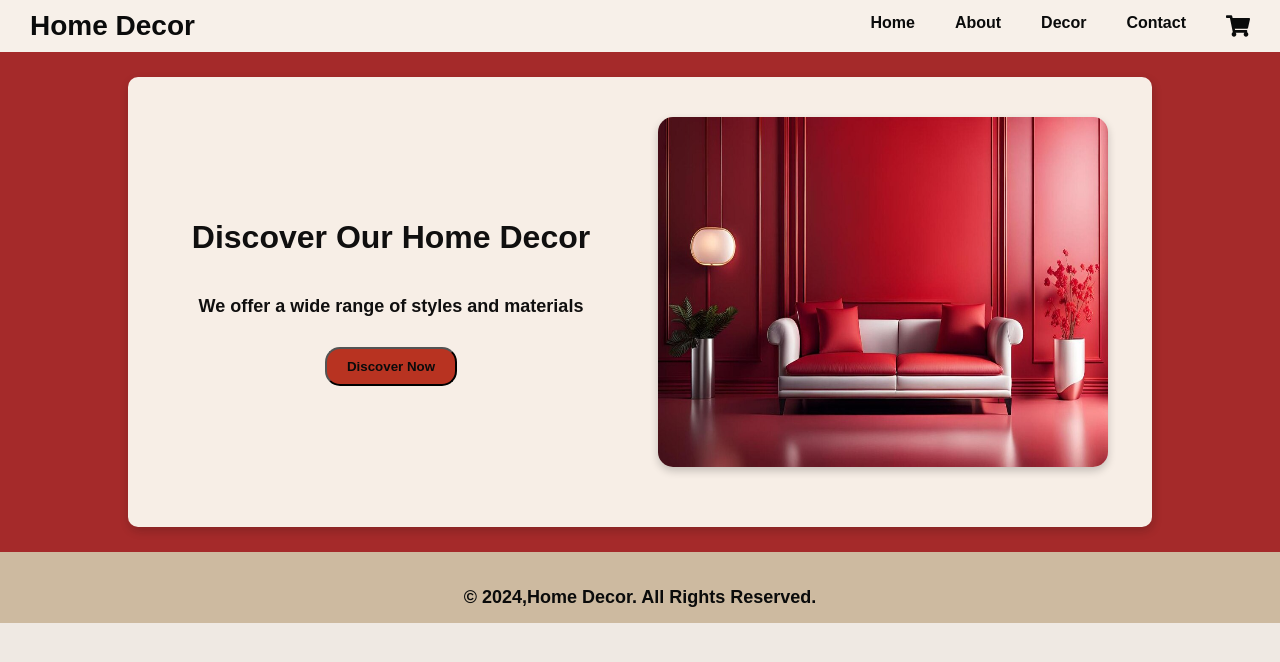
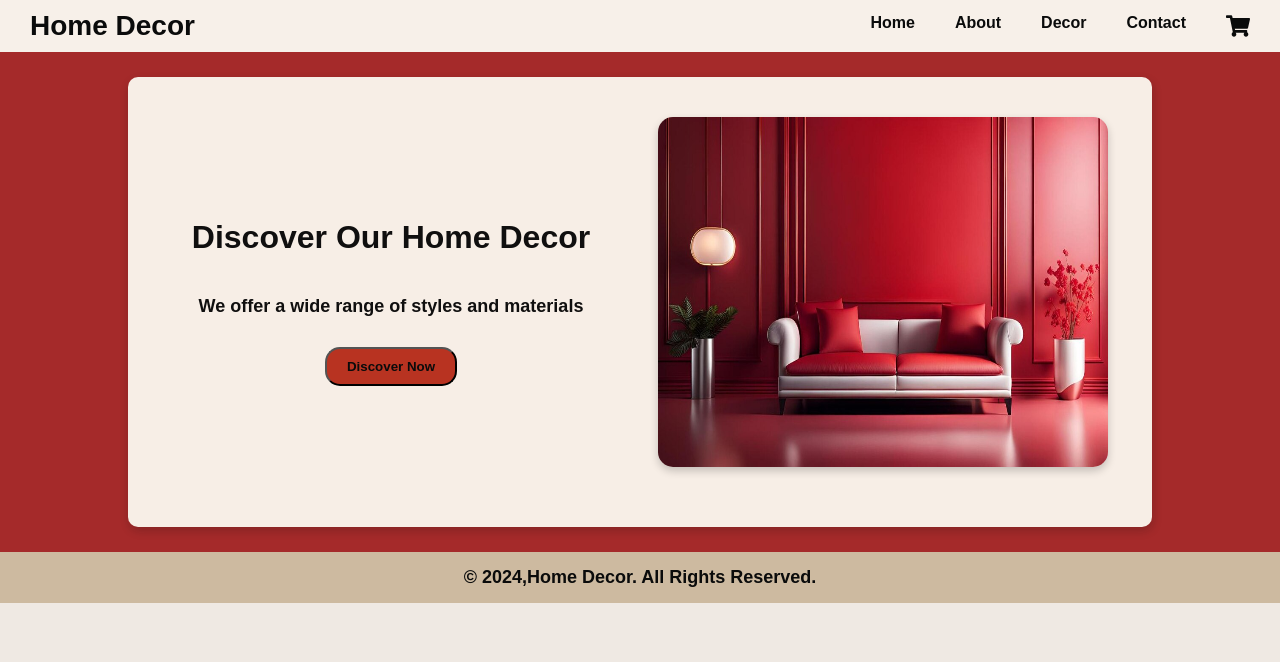
Before and after one commit to codewithhoney24/muttipage-Web-site, a Next.js app: page / in a window 1280 px wide. Shown: the top 662 px of the page. Built offline with nearby package versions, Linux system fonts and the light colour scheme.

Commit message:
Update Footer.tsx

```diff
--- a/src/components/Footer.tsx
+++ b/src/components/Footer.tsx
@@ -3,7 +3,7 @@ import React from 'react'
 const Footer = () => {
   return (
     <footer>
-        <p>
+        < p   className='footer-para'>
             &copy; 2024,Home Decor. All Rights Reserved.
         </p>
     </footer>
```
